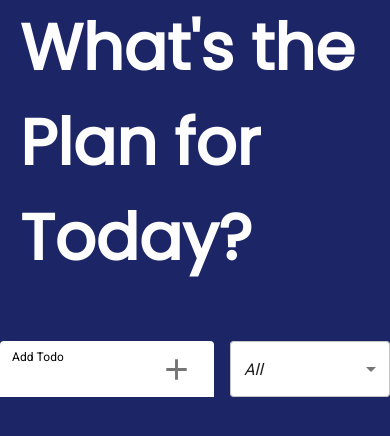
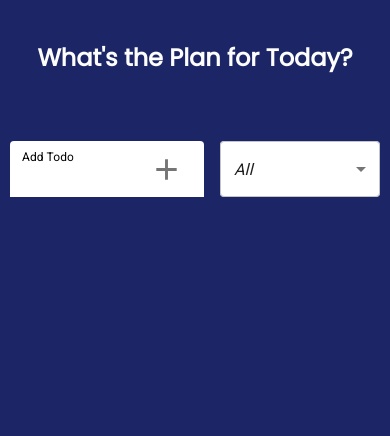
Before and after one commit to ArinaKunashko/ToDo-List, a React (Create React App) app: page / in a window 390 px wide. Shown: the top 436 px of the page. Built offline with nearby package versions, Linux system fonts and the light colour scheme.

Commit message:
More responsive

```diff
--- a/src/App.css
+++ b/src/App.css
@@ -14,14 +14,6 @@ body {
   min-height: 100vh;
 }
 
-header {
-  font-size: 2rem;
-  min-height: 20vh;
-  display: flex;
-  justify-content: center;
-  align-items: center;
-  padding-left: 20px;
-}
 
 form {
   min-height: 20vh;
@@ -41,18 +33,27 @@ form {
 .todo-list {
   min-width: 20%;
   list-style: none;
+
+  max-width: 90%;
 }
 
 .todo {
+  display: flex;
   margin: 0.5rem;
   background: white;
   font-size: 1.5rem;
   color: black;
-  display: flex;
   justify-content: space-between;
   align-items: center;
   transition: all 1s ease;
   width: 100%;
+  word-wrap: break-word;
+}
+
+@media (max-width: 30rem ) {
+  .todo {
+    display: block;
+  }
 }
 
 .filter-todo {
--- a/src/App.js
+++ b/src/App.js
@@ -2,6 +2,29 @@ import React, { useState, useEffect } from 'react'
 import './App.css'
 import Form from './components/Form'
 import ToDoList from './components/ToDoList'
+import { createTheme, Typography } from '@mui/material/'
+import { ThemeProvider } from '@mui/material/styles'
+
+const theme = createTheme({
+  palette: {
+    text: {
+      white: '#efefef',
+    },
+  },
+  // typography: {
+  //   h1: {
+  //     fontSize: '5rem',
+  //     lineHeight: 1.06,
+  //   },
+  // }
+})
+
+theme.typography.h1 = {
+  fontSize: '4rem',
+  [theme.breakpoints.down('md')]: {
+    fontSize: '1.5rem',
+  },
+}
 
 function App() {
 
@@ -48,10 +71,9 @@ function App() {
   }
 
     return (
+      <ThemeProvider theme={theme}>
       <div className='App'>
-        <header>
-          <h1> What's the Plan for Today?</h1>
-        </header>
+          <Typography align='center' variant='h1' sx={{paddingTop:'40px'}}> What's the Plan for Today?</Typography>
         <Form inputText={inputText}
           todos={todos}
           setTodos={setTodos}
@@ -64,6 +86,7 @@ function App() {
           filteredTodos={filteredTodos}
         />
       </div>
+      </ThemeProvider>
     )
   }
 
--- a/src/components/Form.js
+++ b/src/components/Form.js
@@ -44,6 +44,7 @@ const Form = ({ setInputText, todos, setTodos, inputText, status, setStatus }) =
                 component='aside'
                 sx={{
                     width: '800px',
+                    padding: '10px'
                 }}
                 spacing={2}
                 alignContent='center'
--- a/src/components/Todo.js
+++ b/src/components/Todo.js
@@ -55,11 +55,11 @@ const Todo = ({ text, todo, todos, setTodos, }) => {
     }
 
     return (
-        <div className='todo'>
+        <li className='todo'>
             {editMode &&
                 <>
                     <FormControl variant='filled' fullWidth>
-                        <InputLabel htmlFor="todo-adornment"
+                        <InputLabel htmlFor='todo-adornment'
                             sx={{ color: '#000000', '&.Mui-focused': { color: '#000000' } }}>
                             Update Todo
                         </InputLabel>
@@ -91,7 +91,7 @@ const Todo = ({ text, todo, todos, setTodos, }) => {
             }
             {!editMode &&
                 <>
-                    <li className={`todo-item ${todo.completed ? 'completed' : ''}`}> {text} </li>
+                    <div className={`todo-item ${todo.completed ? 'completed' : ''}`}> {text} </div>
                     <Stack spacing={2} direction='row'>
                         <Grid item xs={12} md={12} >
                             <IconButton onClick={completeHandler} size='medium' >
@@ -107,7 +107,7 @@ const Todo = ({ text, todo, todos, setTodos, }) => {
                     </Stack>
                 </>
             }
-        </div>
+        </li>
     )
 }
 
```
